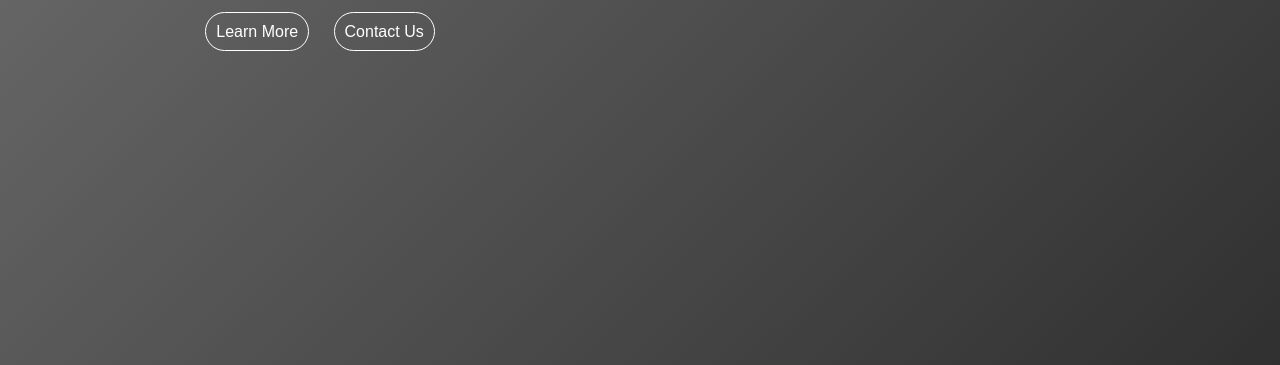
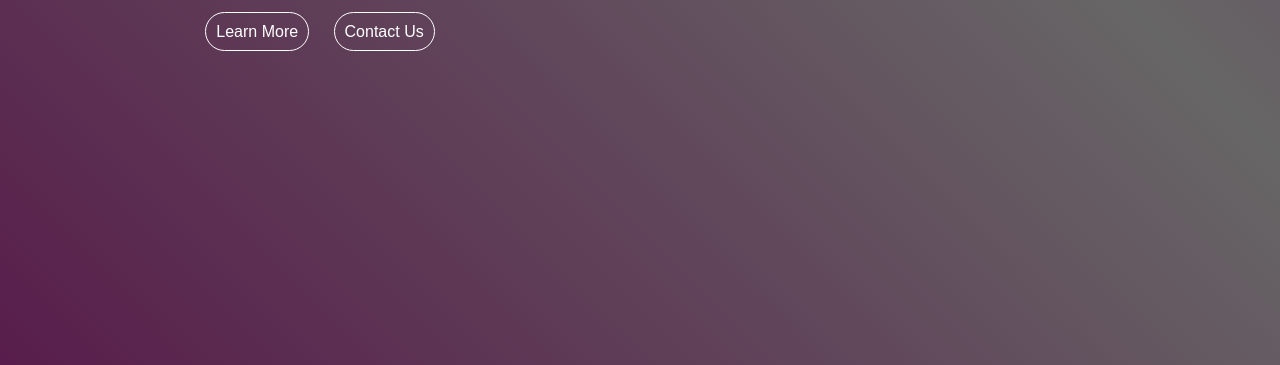
Before and after one commit to Varad2k03/Mini-project-3rd-year, a plain HTML site: page index.html in a window 1280 px wide. Shown: the part 435-800 px from the top of the page. Drawn offline with nearby package versions, Linux system fonts and the light colour scheme; a web font is replaced by a local one.

Commit message:
clr change

```diff
--- a/style.css
+++ b/style.css
@@ -5,7 +5,7 @@
 }
 
 body {
-	background: linear-gradient(-45deg,  #000000, #868686 ,rgb(231, 128, 31));
+	background: linear-gradient(45deg, rgb(255, 0, 0) ,rgb(0, 0, 0),rgb(82, 0, 65),  #676666,rgb(86, 1, 86));
 	background-size: 400% 400%;
 	animation: gradient 15s ease infinite;
 	height: 100vh;
```
